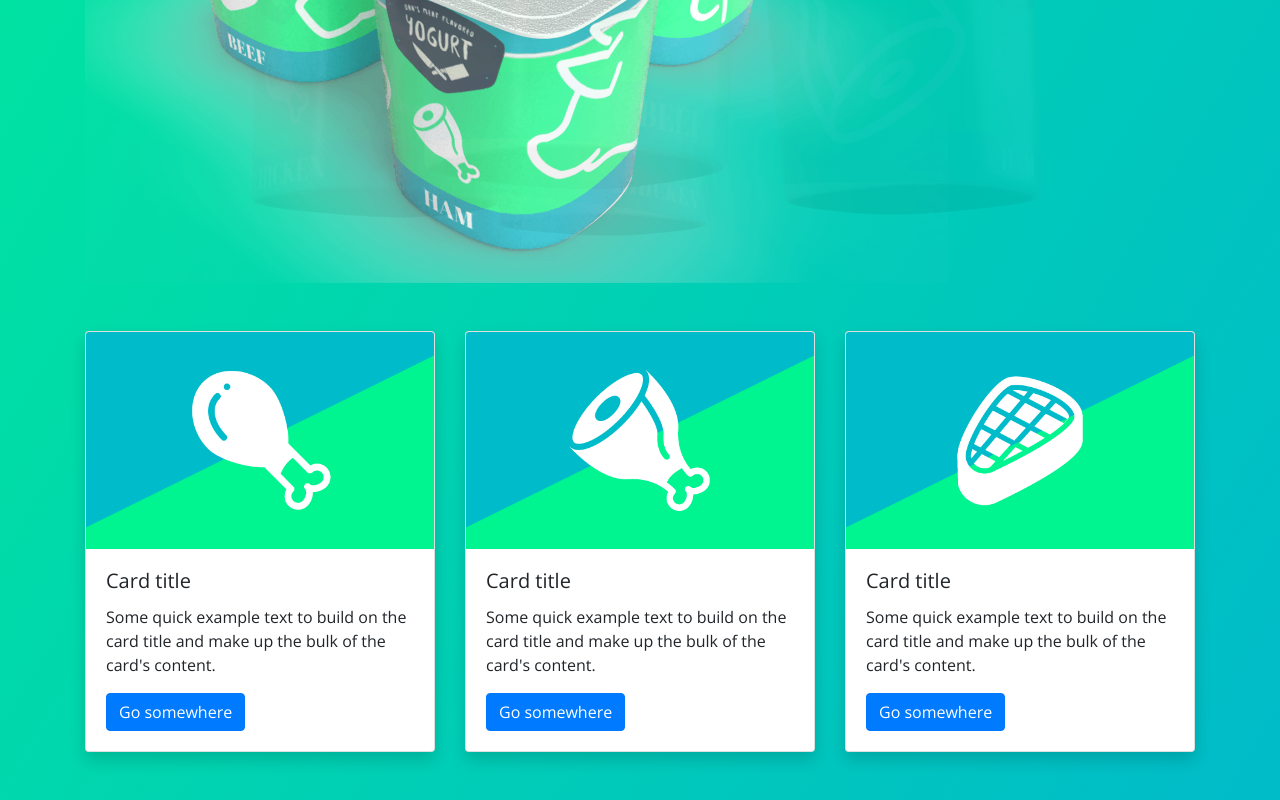
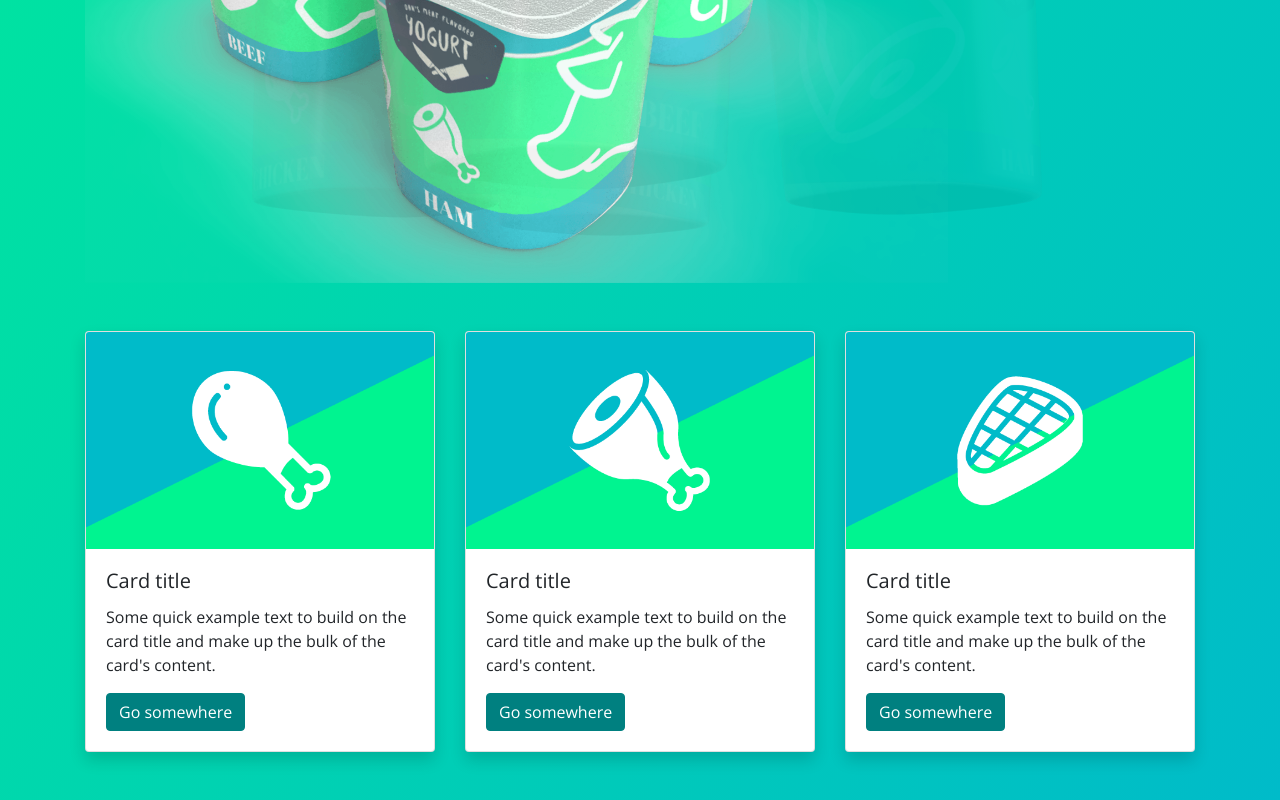
Before and after one commit to cindytsen/Project4, a plain HTML site: page index.html in a window 1280 px wide. Shown: the part 1357-2157 px from the top of the page. Drawn offline with nearby package versions, Linux system fonts and the light colour scheme.

Commit message:
Updated the cards button
Add the stretched-link to link the cards and input a sample href link. Changed background color, border color and hover color of the card buttons using css styling (btn-primary, btn-primary:hover - covers both; the ',' separates the selectors but still applies for each one.

```diff
--- a/index.html
+++ b/index.html
@@ -108,7 +108,7 @@
                   <h5 class="card-title">Card title</h5>
                   <p class="card-text">Some quick example text to build on the card title and make up the bulk of the card's
                       content.</p>
-                  <a href="#" class="btn btn-primary">Go somewhere</a>
+                  <a href="http://www.google.com" class="btn btn-primary stretched-link">Go somewhere</a>
               </div>
           </div>
 
@@ -118,7 +118,7 @@
                   <h5 class="card-title">Card title</h5>
                   <p class="card-text">Some quick example text to build on the card title and make up the bulk of the card's
                       content.</p>
-                  <a href="#" class="btn btn-primary">Go somewhere</a>
+                  <a href="http://www.google.com" class="btn btn-primary stretched-link">Go somewhere</a>
               </div>
           </div>
 
@@ -128,7 +128,7 @@
                   <h5 class="card-title">Card title</h5>
                   <p class="card-text">Some quick example text to build on the card title and make up the bulk of the card's
                       content.</p>
-                  <a href="#" class="btn btn-primary">Go somewhere</a>
+                  <a href="http://www.google.com" class="btn btn-primary stretched-link">Go somewhere</a>
               </div>
           </div>
         </div>
--- a/style.css
+++ b/style.css
@@ -29,3 +29,8 @@ h1 {
 .btn-outline-light:hover {
     background-color: rgba(255, 255, 255, 0.219);
 }
+
+.btn-primary, .btn-primary:hover {
+    background-color: teal;
+    border-color: teal;
+}
```
